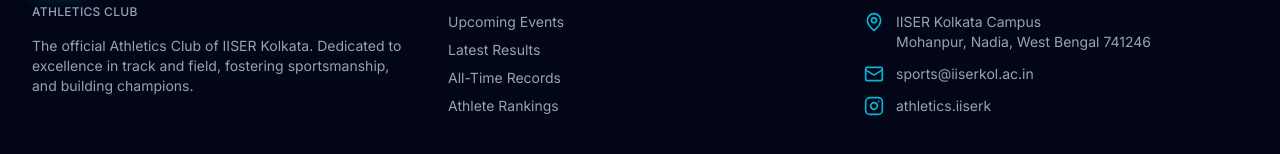
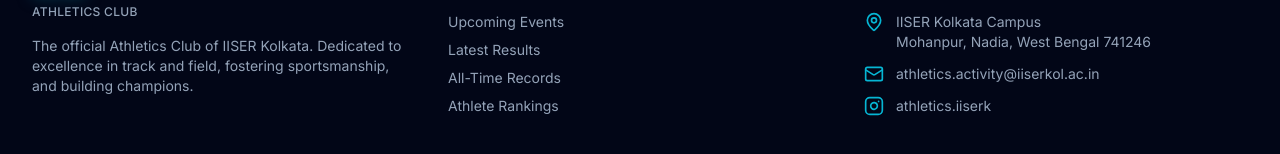
Before and after one commit to Dr-sOuL7/ACIK_Athletics, a React (Vite) app in the folder frontend/: page / in a window 1280 px wide. Shown: the part 1532-1686 px from the top of the page. Built offline with nearby package versions, Linux system fonts and the light colour scheme; no server answers.

Commit message:
fix: Update contact email in footer

```diff
--- a/frontend/src/components/Footer.jsx
+++ b/frontend/src/components/Footer.jsx
@@ -39,7 +39,7 @@ export default function Footer() {
               </li>
               <li className="flex items-center gap-3">
                 <Mail className="w-5 h-5 text-primary shrink-0" aria-hidden="true" />
-                <a href="mailto:sports@iiserkol.ac.in" aria-label="Email sports@iiserkol.ac.in" className="hover:text-white transition-colors">sports@iiserkol.ac.in</a>
+                <a href="mailto:athletics.activity@iiserkol.ac.in" aria-label="Email athletics.activity@iiserkol.ac.in" className="hover:text-white transition-colors">athletics.activity@iiserkol.ac.in</a>
               </li>
               <li className="flex items-center gap-3">
                 <svg xmlns="http://www.w3.org/2000/svg" width="20" height="20" viewBox="0 0 24 24" fill="none" stroke="currentColor" strokeWidth="2" strokeLinecap="round" strokeLinejoin="round" className="text-primary shrink-0" aria-hidden="true"><rect width="20" height="20" x="2" y="2" rx="5" ry="5"></rect><path d="M16 11.37A4 4 0 1 1 12.63 8 4 4 0 0 1 16 11.37z"></path><line x1="17.5" x2="17.51" y1="6.5" y2="6.5"></line></svg>
```
